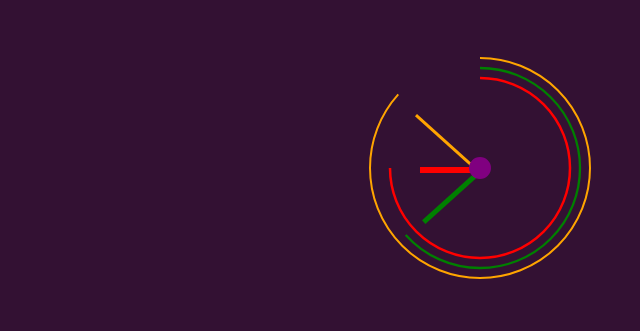
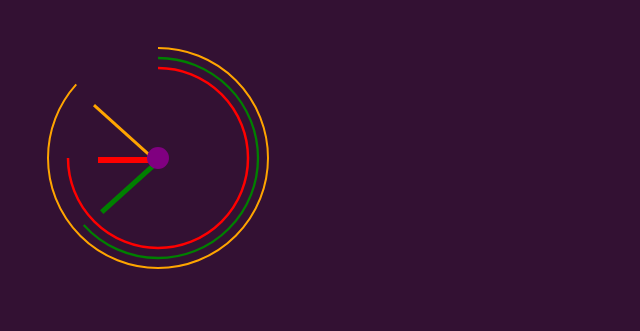
Before and after one commit to Emmanuerl/Javascript-Tasks, a plain HTML site: page AnalogClock/index.html in a window 1280 px wide. Shown: the whole page, without its empty margins (0-640 px from the left). Drawn offline with Linux system fonts and the light colour scheme.

Commit message:
Update index.html

```diff
--- a/AnalogClock/index.html
+++ b/AnalogClock/index.html
@@ -8,11 +8,6 @@
         body{
         background-color: #313;
       }
-      canvas{
-          position: absolute;
-          left: 25%;
-          padding: 10px;
-      }
     </style>
 </head>
 <body>
```
